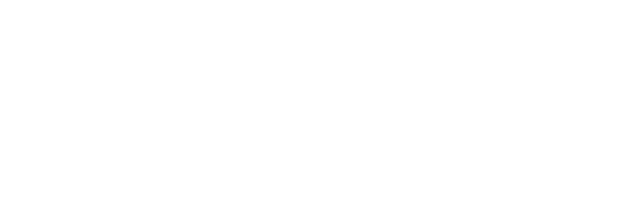
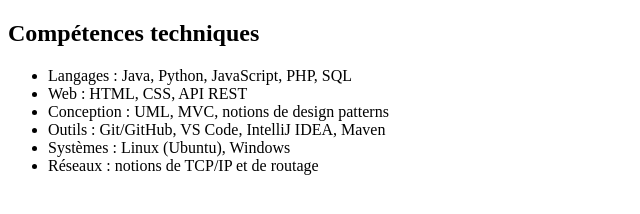
Before and after one commit to Jemima18/mon-cv, a plain HTML site: page index.html in a window 1280 px wide. Shown: the whole page, without its empty margins (0-640 px from the left). Drawn offline with Linux system fonts and the light colour scheme.

Commit message:
Mise en place de la section competences

```diff
--- a/index.html
+++ b/index.html
@@ -7,6 +7,16 @@
     <title>Document</title>
 </head>
 <body>
-
+      <section>
+            <h2>Compétences techniques</h2>
+            <ul>
+                <li>Langages : Java, Python, JavaScript, PHP, SQL</li>
+                <li>Web : HTML, CSS, API REST</li>
+                <li>Conception : UML, MVC, notions de design patterns</li>
+                <li>Outils : Git/GitHub, VS Code, IntelliJ IDEA, Maven</li>
+                <li>Systèmes : Linux (Ubuntu), Windows</li>
+                <li>Réseaux : notions de TCP/IP et de routage</li>
+            </ul>
+        </section>
 </body>
 </html>
```
